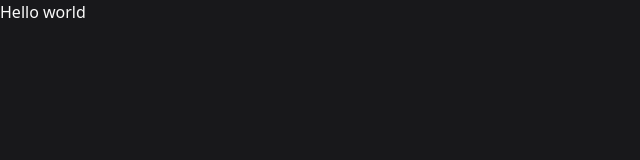
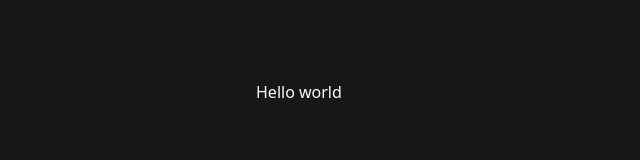
Before and after one commit to codegangsta/nats-todo, an Astro site: page / in a window 1280 px wide. Shown: the whole page, without its empty margins (0-640 px from the left). Built offline with nearby package versions, Linux system fonts and the light colour scheme; Astro itself is replaced by a stand-in of ours.

Commit message:
Add a little container

```diff
--- a/src/pages/index.astro
+++ b/src/pages/index.astro
@@ -11,6 +11,8 @@ import { App } from "../components/app";
     <title>NATS Todo</title>
   </head>
   <body class="bg-zinc-900 text-zinc-50">
-    <App />
+    <main class="max-w-screen-md m-auto mt-20">
+      <App />
+    </main>
   </body>
 </html>
```
